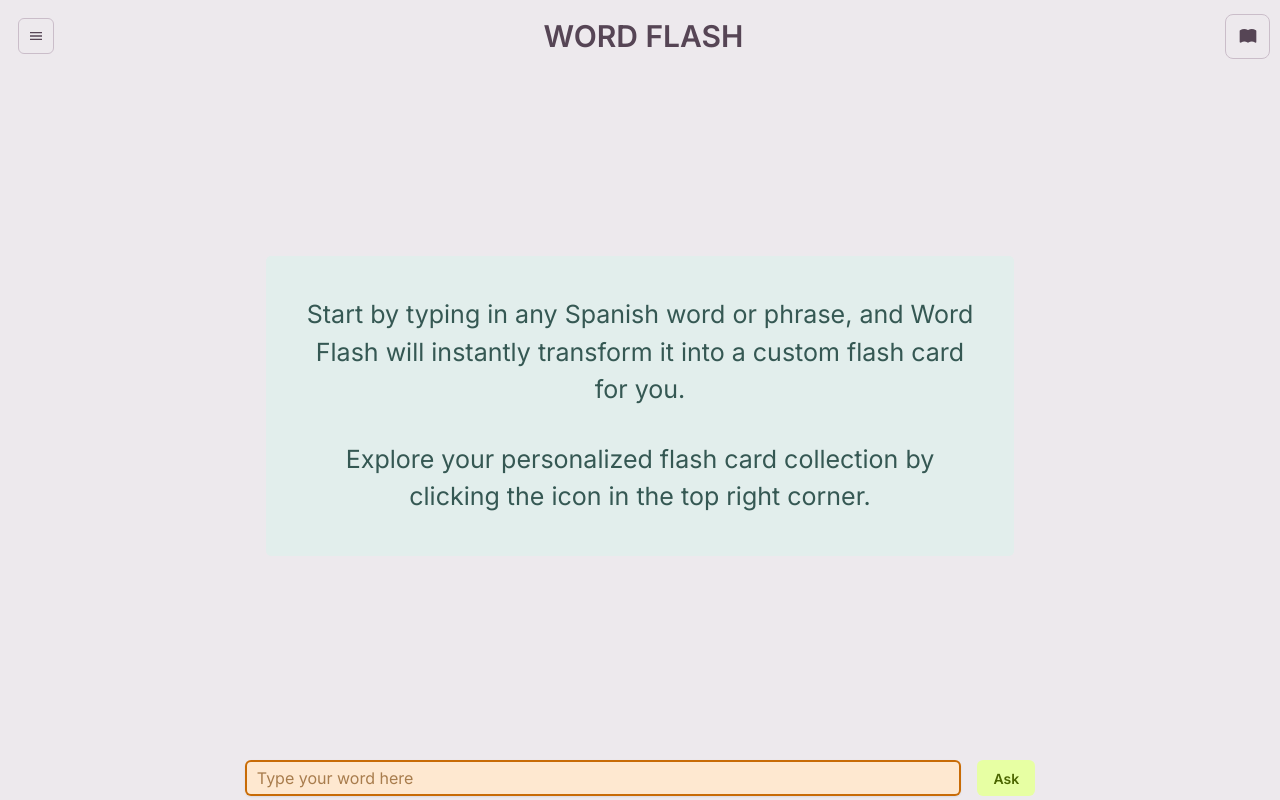
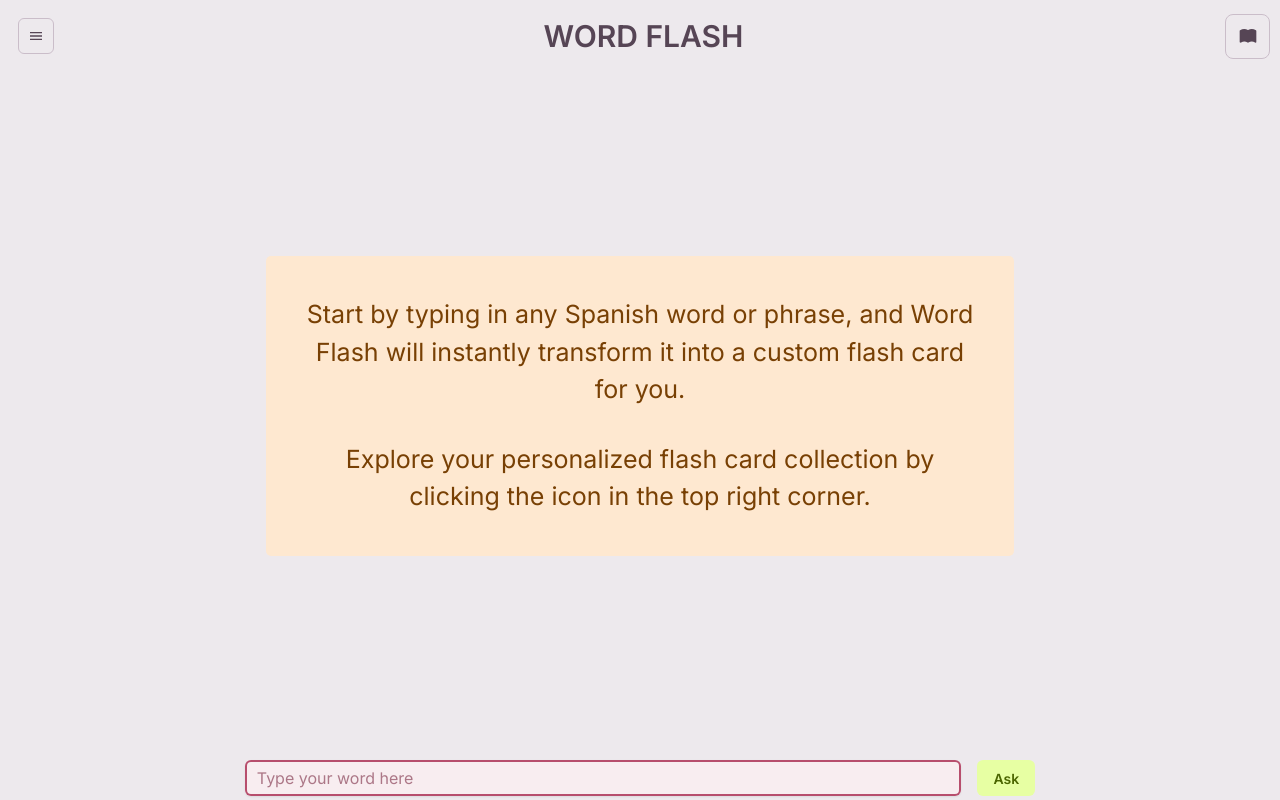
Before and after one commit to wanderwayward/WordFlash, a React (Vite) app: page / in a window 1280 px wide. Built offline with nearby package versions, Linux system fonts and the light colour scheme; no server answers.

Commit message:
More styling.

```diff
--- a/src/components/Chat/question-box/question-box.component.jsx
+++ b/src/components/Chat/question-box/question-box.component.jsx
@@ -20,7 +20,7 @@ const QuestionBox = ({ question, setQuestion, handleSubmit, checks }) => {
         fullWidth
         placeholder="Type your word here"
         variant="soft"
-        color="danger"
+        color="warning"
         value={question}
         onChange={(e) => setQuestion(e.target.value)}
       />
--- a/src/components/FlashCard/instructions.component.jsx
+++ b/src/components/FlashCard/instructions.component.jsx
@@ -9,7 +9,7 @@ const Instructions = ({checks}) => {
     return (
         <Sheet
         variant="soft"
-        color="primary"
+        color="danger"
         sx={{
           borderRadius: 5,
           padding: 3,
--- a/src/components/ui/loading/general-loading-spinner.component.jsx
+++ b/src/components/ui/loading/general-loading-spinner.component.jsx
@@ -14,7 +14,7 @@ const GeneralLoadingSpinner = ({checks}) => {
         height:'100vh'}}>
         <CircularProgress
         variant="soft"
-        color="success"
+        color={isDark ? "success" : "danger"}
         />
       </Box>
     );
```
